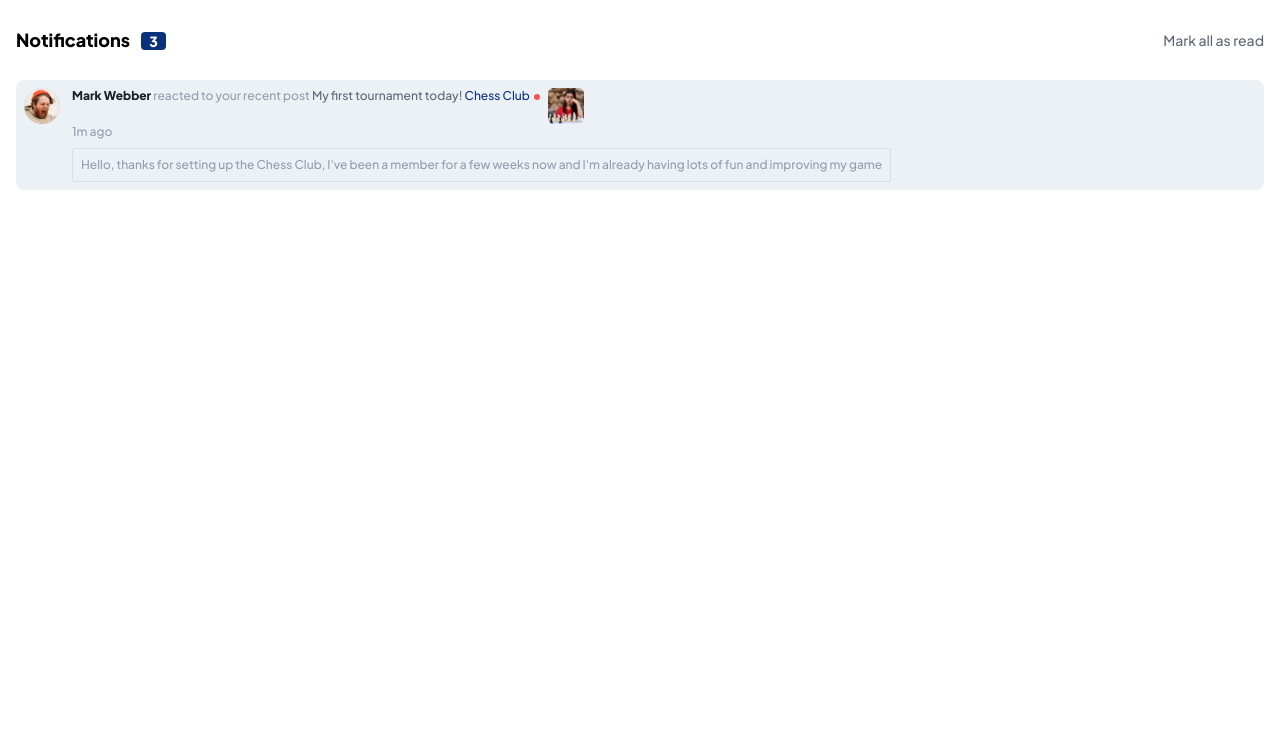
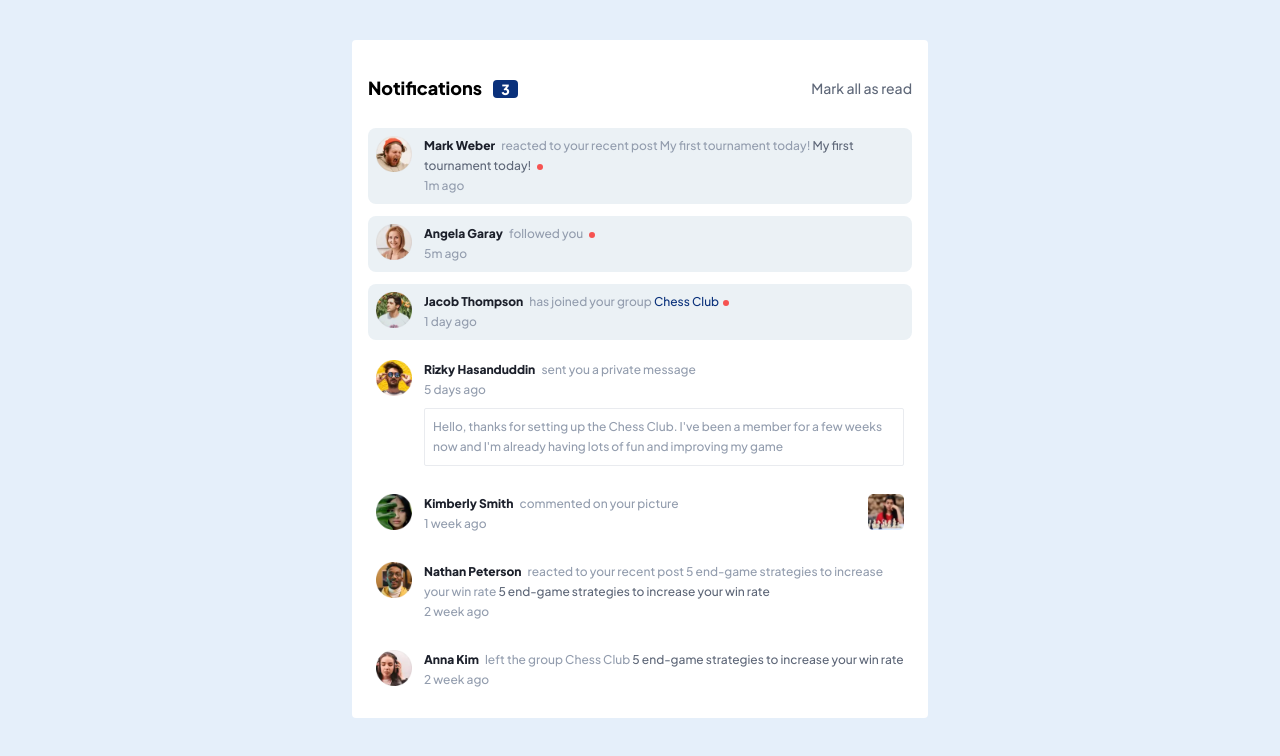
Before and after one commit to ericseparovic/notifications-page-main, a React (Vite) app: page / in a window 1280 px wide. Shown: the top 756 px of the page. Built offline with nearby package versions, Linux system fonts and the light colour scheme.

Commit message:
Add notifications in DOM

```diff
--- a/index.html
+++ b/index.html
@@ -8,7 +8,7 @@
   <title>Vite + React</title>
 </head>
 
-<body>
+<body class="bg-VeryLightGrayishBlue1">
   <div id="root"></div>
   <script type="module" src="/src/main.jsx"></script>
 </body>
--- a/src/App.jsx
+++ b/src/App.jsx
@@ -3,7 +3,7 @@ import Notificatons from "./components/Notificatons";
 
 function App() {
   return (
-    <div className="container mx-auto font-jakartaSans px-4">
+    <div className="containejr mx-auto font-jakartaSans px-4 max-w-xl bg-white py-2 sm:mt-10 rounded">
       <Header />
       <main>
         <Notificatons />
--- /dev/null
+++ b/src/Hooks/useFetch.jsx
@@ -0,0 +1,35 @@
+import { useEffect, useState } from "react";
+
+export const useFetch = (url) => {
+  const [state, setState] = useState({
+    data: null,
+    isLoading: true,
+    hasError: null,
+  });
+
+  const getFetch = async () => {
+    setState({
+      ...state,
+      isLoading: true,
+    });
+
+    const resp = await fetch(url);
+    const data = await resp.json();
+
+    setState({
+      data,
+      isLoading: false,
+      hasError: null,
+    });
+  };
+
+  useEffect(() => {
+    getFetch();
+  }, [url]);
+
+  return {
+    data: state.data,
+    isLoading: state.isLoading,
+    hasError: state.hasError,
+  };
+};
--- a/src/components/Header.jsx
+++ b/src/components/Header.jsx
@@ -10,7 +10,9 @@ export default function Header() {
         </span>
       </h2>
 
-      <p className="text-DarkGrayishBlue text-sm">Mark all as read</p>
+      <p className="text-DarkGrayishBlue text-sm cursor-pointer">
+        Mark all as read
+      </p>
     </header>
   );
 }
--- a/src/components/Notification.jsx
+++ b/src/components/Notification.jsx
@@ -1,43 +1,51 @@
 import React from "react";
 
-const Notification = () => {
+const Notification = ({ data }) => {
+  const { avatar, date, group, id, img, message, name, status, subject, tag } =
+    data;
+
   return (
-    <article className="mb-3 text-xs flex p-2 gap-3 bg-VeryLightGrayishBlue2 rounded-lg">
+    <article
+      className={
+        status
+          ? "mb-3 text-xs flex  p-2 gap-3 bg-white rounded-lg leading-5"
+          : "mb-3 text-xs flex  p-2 gap-3 bg-VeryLightGrayishBlue2 rounded-lg leading-5"
+      }
+    >
       <div className="min-w-max">
-        <img
-          className="w-9"
-          src="src/assets/images/avatar-mark-webber.webp"
-          alt="avatar"
-        />
+        <img className="w-9" src={avatar} alt="avatar" />
       </div>
+      <div className="w-full">
+        <div className="flex justify-between">
           <div>
-        <div className="flex">
-          <p className="after:ml-1 after:content-[''] after:w-1.5 after:h-1.5 after:rounded-full after:bg-Red after:inline-block">
-            <span className="font-bold text-VeryDarkBlue">Mark Webber</span>{" "}
-            <span className="text-GrayishBlue">
-              reacted to your recent post
-            </span>{" "}
-            <span className="text-DarkGrayishBlue ">
-              My first tournament today!
-            </span>{" "}
+            <p
+              className={
+                !status &&
+                "after:ml-1 after:content-[''] after:w-1.5 after:h-1.5 after:rounded-full after:bg-Red after:inline-block"
+              }
+            >
+              <span className="font-bold text-VeryDarkBlue pr-1">{name}</span>{" "}
+              <span className="text-GrayishBlue">{subject}</span>{" "}
+              <span className="text-DarkGrayishBlue ">{tag}</span>{" "}
               <a href="#" className="text-Blue">
-              {"Chess Club"}
+                {group}
               </a>
             </p>
+
+            <p className="text-GrayishBlue">{date}</p>
+          </div>
+          {img && (
             <div className="min-w-max">
-            <img
-              className="ml-2 w-9"
-              src="src/assets/images/image-chess.webp"
-              alt="avatar"
-            />
+              <img className="ml-2 w-9" src={img} alt="avatar" />
             </div>
+          )}
         </div>
-        <p className="text-GrayishBlue">1m ago</p>
+
+        {message && (
           <blockquote className="text-GrayishBlue mt-2 border border-GrayishBlue border-opacity-20 p-2 rounded-sm">
-          {
-            "Hello, thanks for setting up the Chess Club, I've been a member for a few weeks now and I'm already having lots of fun and improving my game"
-          }
+            {message}
           </blockquote>
+        )}
       </div>
     </article>
   );
--- a/src/components/Notificatons.jsx
+++ b/src/components/Notificatons.jsx
@@ -1,9 +1,24 @@
+import { useFetch } from "../Hooks/useFetch";
 import Notification from "./Notification";
 
 const Notificatons = () => {
+  const { data, isLoading, hasError } = useFetch("src/data/users.json");
+
+  console.log(data, isLoading, hasError);
+
+  if (isLoading) {
+    return (
+      <>
+        <h1>Cargando</h1>
+      </>
+    );
+  }
+
   return (
     <>
-      <Notification />
+      {data.map((data) => {
+        return <Notification data={data} />;
+      })}
     </>
   );
 };
--- a/src/data/users.json
+++ b/src/data/users.json
@@ -1,79 +1,86 @@
 [
     {
         "id": 1,
-        "avatar" : "../assets/avatar-mark-webber.webp",
+        "avatar" : "src/assets/images/avatar-mark-webber.webp",
         "name": "Mark Weber",
         "subject": "reacted to your recent post My first tournament today!",
         "date": "1m ago",
         "group": "",
         "message": "",
         "status": false,
-        "img": ""
+        "img": "",
+        "tag": "My first tournament today!"
     },
     {
         "id": 2,
-        "avatar" : "../assets/avatar-angela-gray.webp",
+        "avatar" : "src/assets/images/avatar-angela-gray.webp",
         "name": "Angela Garay",
         "subject": "followed you",
         "date": "5m ago",
         "group": "",
         "message": "",
         "status": false,
-        "img": ""
+        "img": "",
+        "tag": ""
     },
     {
         "id": 3,
-        "avatar" : "../assets/avatar-jacob-thompson.webp",
+        "avatar" : "src/assets/images/avatar-jacob-thompson.webp",
         "name": "Jacob Thompson",
         "subject": "has joined your group",
         "date": "1 day ago",
         "group": "Chess Club",
         "message": "",
         "status": false,
-        "img": ""
+        "img": "",
+        "tag": ""
     },
     {
         "id": 4,
-        "avatar" : "../assets/avatar-rizky-hasanuddin.webp",
+        "avatar" : "src/assets/images/avatar-rizky-hasanuddin.webp",
         "name": "Rizky Hasanduddin",
         "subject": "sent you a private message",
         "date": "5 days ago",
         "group": "",
         "message": "Hello, thanks for setting up the Chess Club. I've been a member for a few weeks now and I'm already having lots of fun and improving my game",
         "status": true,
-        "img": ""
+        "img": "",
+        "tag": ""
     },
     {
         "id": 5,
-        "avatar" : "../assets/avatar-kimberly-smith.webp",
+        "avatar" : "src/assets/images/avatar-kimberly-smith.webp",
         "name": "Kimberly Smith",
         "subject": "commented on your picture",
         "date": "1 week ago",
         "group": "",
         "message": "",
         "status": true,
-        "img": "../assests/image-chess.webp"
+        "img": "src/assets/images/image-chess.webp",
+        "tag": ""
     },
     {
         "id": 6,
-        "avatar" : "../assets/avatar-nathan-peterson.webp",
+        "avatar" : "src/assets/images/avatar-nathan-peterson.webp",
         "name": "Nathan Peterson",
         "subject": "reacted to your recent post 5 end-game strategies to increase your win rate",
         "date": "2 week ago",
         "group": "",
         "message": "",
         "status": true,
-        "img": ""
+        "img": "",
+        "tag": "5 end-game strategies to increase your win rate"
     },
     {
         "id": 7,
-        "avatar" : "../assets/avatar-anna-kim.webp",
+        "avatar" : "src/assets/images/avatar-anna-kim.webp",
         "name": "Anna Kim",
         "subject": "left the group Chess Club",
         "date": "2 week ago",
         "group": "",
         "message": "",
         "status": true,
-        "img": ""
+        "img": "",
+        "tag": "5 end-game strategies to increase your win rate"
     }
 ]
--- a/tailwind.config.cjs
+++ b/tailwind.config.cjs
@@ -1,6 +1,6 @@
 /** @type {import('tailwindcss').Config} */
 module.exports = {
-  content: ["./src/**/*.{html,jsx}"],
+  content: ["./src/**/*.{html,jsx}", "index.html"],
   theme: {
     fontFamily: {
       jakartaSans: ["Plus Jakarta Sans", "sans-serif"],
```
Lines whose indentation alone changed are shown as unchanged.
